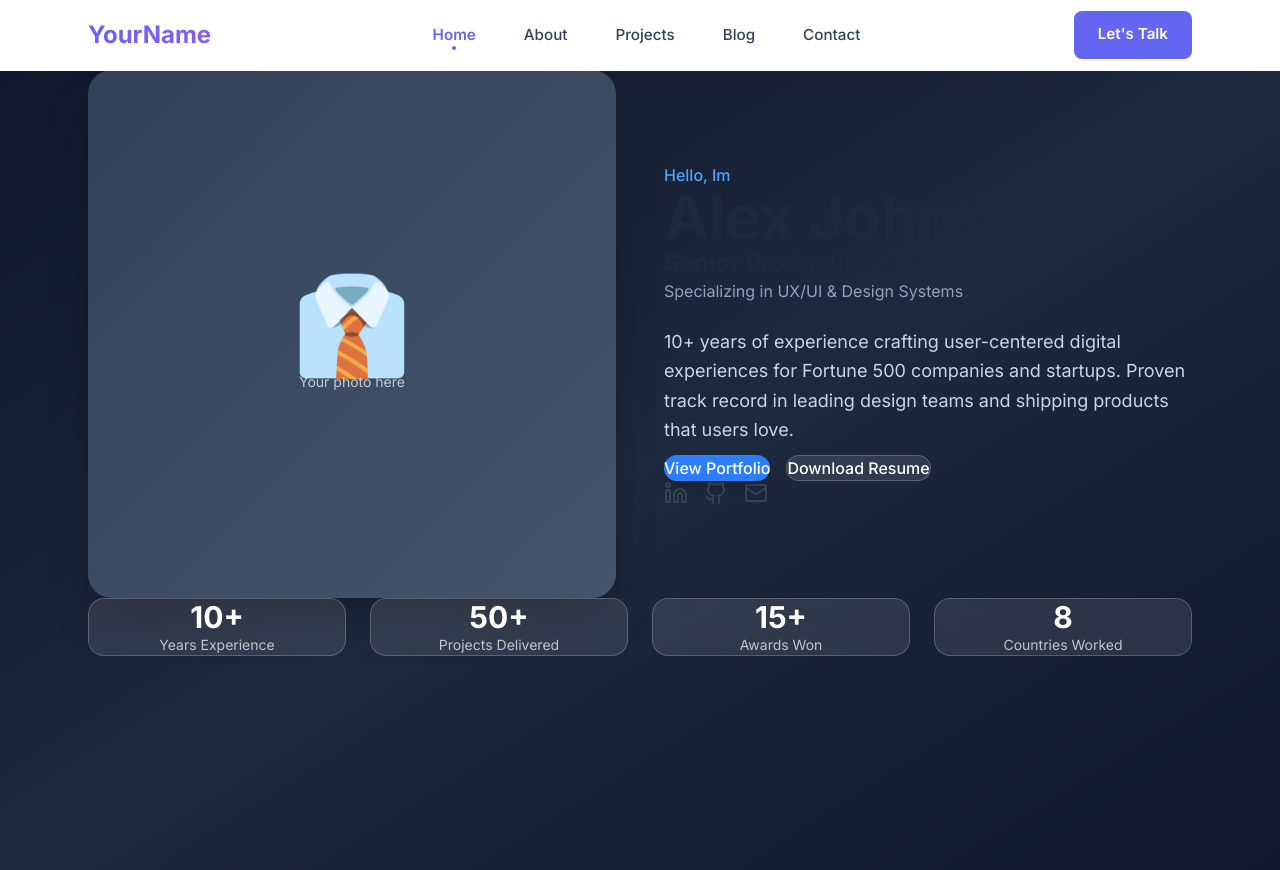
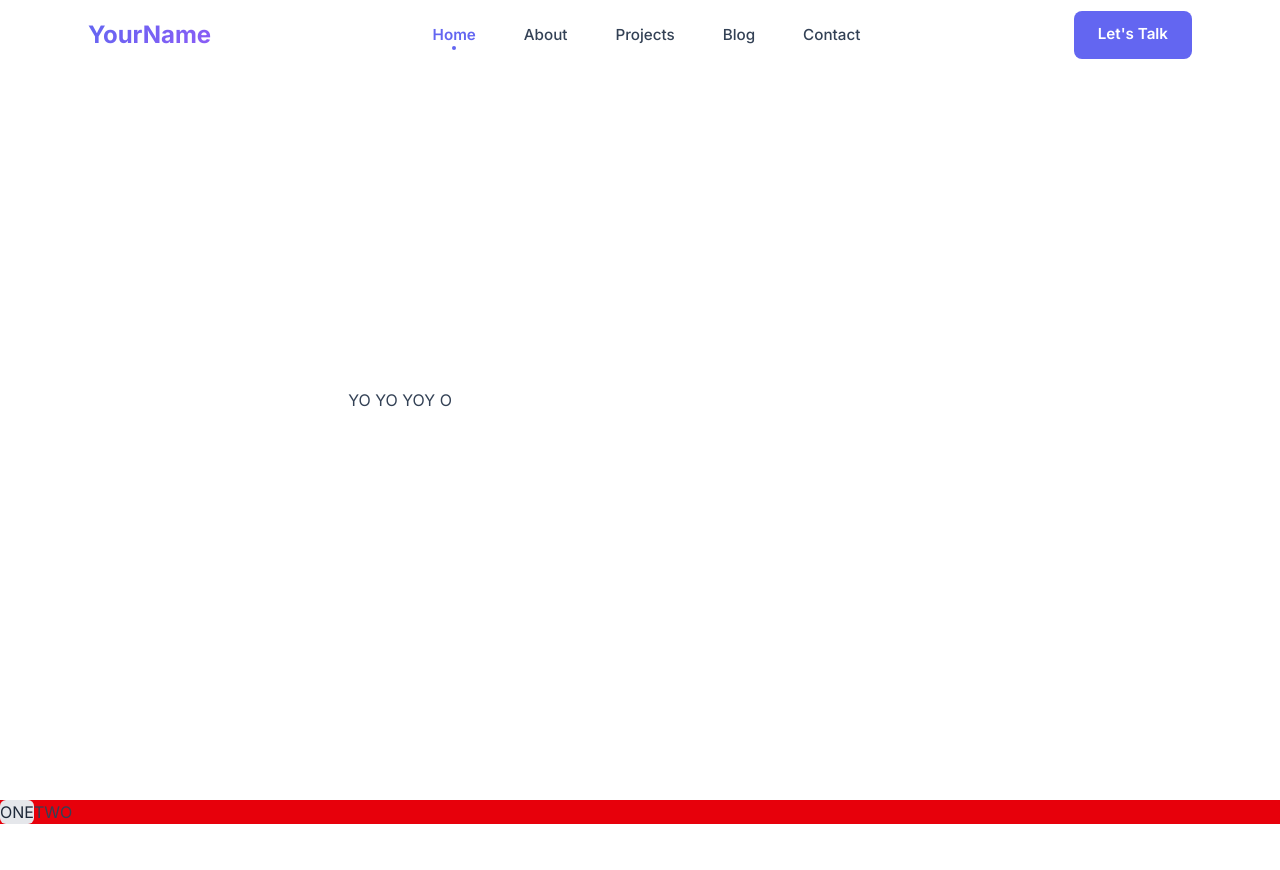
Before and after one commit to JScrips/tmike.dev, a Next.js app: page / in a window 1280 px wide. After the commit the page ends 824 px from the top, so only its background shows below. Built offline with nearby package versions, Linux system fonts and the light colour scheme.

Commit message:
added light and dark toggles

```diff
--- a/package.json
+++ b/package.json
@@ -13,6 +13,7 @@
     "gray-matter": "^4.0.3",
     "lucide-react": "^0.553.0",
     "next": "16.0.1",
+    "next-themes": "^0.4.6",
     "react": "19.2.0",
     "react-dom": "19.2.0",
     "reading-time": "^1.5.0",
--- /dev/null
+++ b/src/app/ThemeToggle.tsx
@@ -0,0 +1,16 @@
+'use client';
+
+import { useTheme } from 'next-themes';
+
+export const ThemeToggle = () => {
+    const {setTheme } = useTheme();
+
+    return (
+        <>
+            <button onClick={() => setTheme('light')} className="p-2 rounded-md bg-gray-200 dark:bg-gray-700 text-gray-800 dark:text-gray-200">
+                ONE
+            </button>
+            <button onClick={() => setTheme('dark')} className="">TWO</button>
+        </>
+    )
+}
--- a/src/app/globals.css
+++ b/src/app/globals.css
@@ -1,4 +1,5 @@
 @import "tailwindcss";
+@custom-variant dark (&:where(.dark, .dark *));
 
 :root {
   --primary-color: #6366f1;
--- a/src/app/layout.js
+++ b/src/app/layout.js
@@ -1,7 +1,7 @@
 import { Inter } from 'next/font/google';
 import { Navbar } from '../components/Navbar';
 import './globals.css'
-
+import { ThemeProvider } from 'next-themes';
 const inter = Inter({ subsets: ['latin'] });
 
 export const metadata = {
@@ -50,12 +50,12 @@ export const metadata = {
 export default function RootLayout({children,
 }) {
   return (
-    <html lang="en">
+    <html lang="en" suppressHydrationWarning>
       <body className={inter.className}>
+        <ThemeProvider disableTransitionOnChange attribute={'class'} defaultTheme="system" enableSystem>
         <Navbar />
-        <main style={{ paddingTop: '70px' }}>
           {children}
-        </main>
+        </ThemeProvider>
       </body>
     </html>
   );
--- a/src/app/page.js
+++ b/src/app/page.js
@@ -1,7 +1,9 @@
-import { Navbar } from "../components/Navbar";
-import LandingPage from "@components/LandingPage";
+
+import { ThemeToggle } from "./ThemeToggle";
 export default function Home() {
   return (
-      <LandingPage />
-  );
+    <>
+     <div className="w-200 h-200 flex items-center justify-center bg-white dark:bg-black"> YO YO YOY O</div>
+     <div className="bg-red-600">    <ThemeToggle /></div>
+      </>);
 }
```
Also changed, not shown: 1 other file (tests, documents, lock files or other folders).
